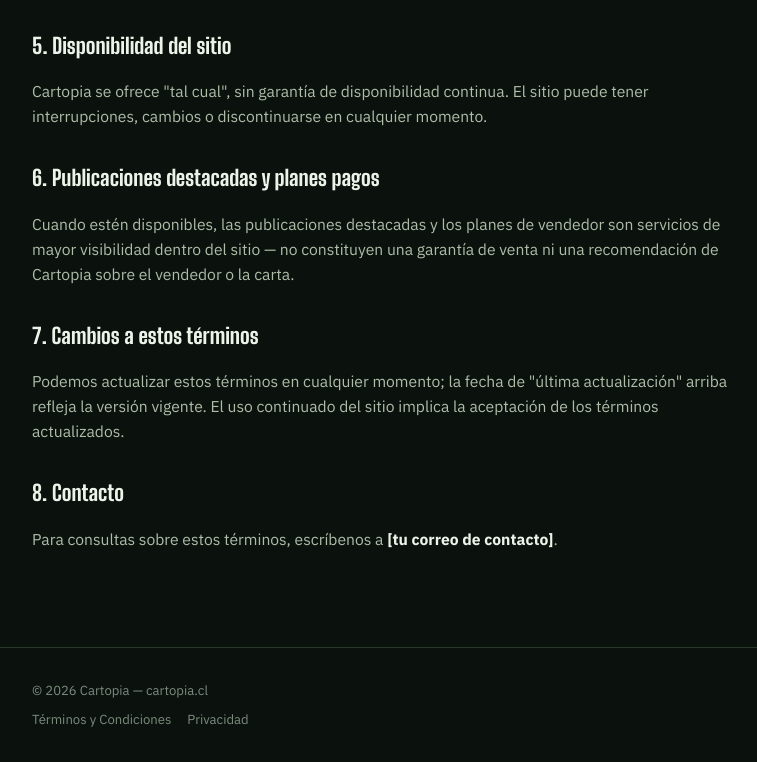
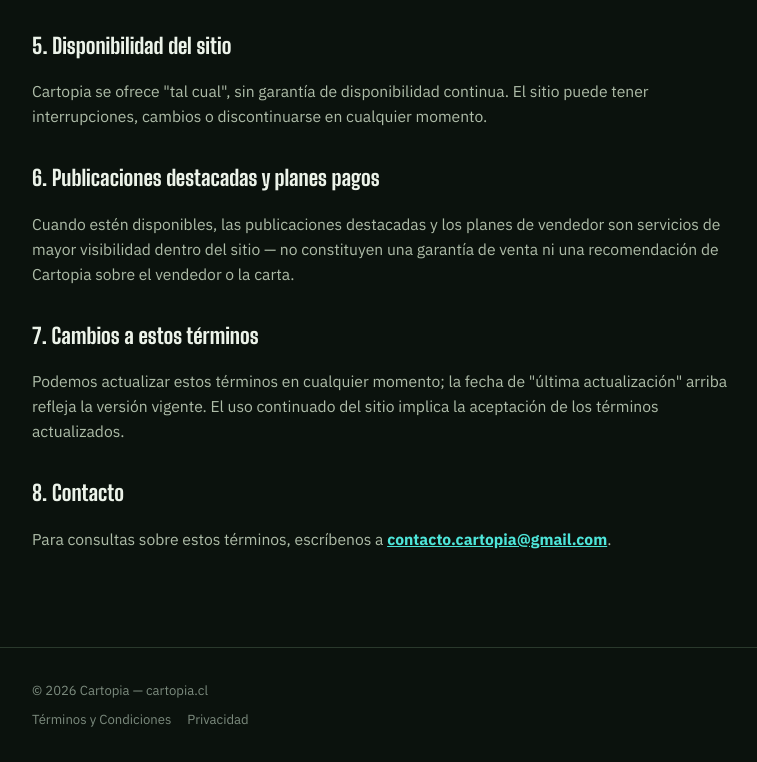
Before and after one commit to zunare/cartopia, a plain HTML site: page terminos.html in a window 1280 px wide. Shown: the part 1552-2314 px from the top of the page, without its empty margins (252-1009 px from the left). Drawn offline with Linux system fonts and the light colour scheme.

Commit message:
Update terminos.html

```diff
--- a/terminos.html
+++ b/terminos.html
@@ -162,7 +162,7 @@
       <p>Podemos actualizar estos términos en cualquier momento; la fecha de "última actualización" arriba refleja la versión vigente. El uso continuado del sitio implica la aceptación de los términos actualizados.</p>
 
       <h2>8. Contacto</h2>
-      <p>Para consultas sobre estos términos, escríbenos a <strong>[tu correo de contacto]</strong>.</p>
+      <p>Para consultas sobre estos términos, escríbenos a <strong><a href="mailto:contacto.cartopia@gmail.com">contacto.cartopia@gmail.com</a></strong>.</p>
     </article>
   </div>
 </main>
```
